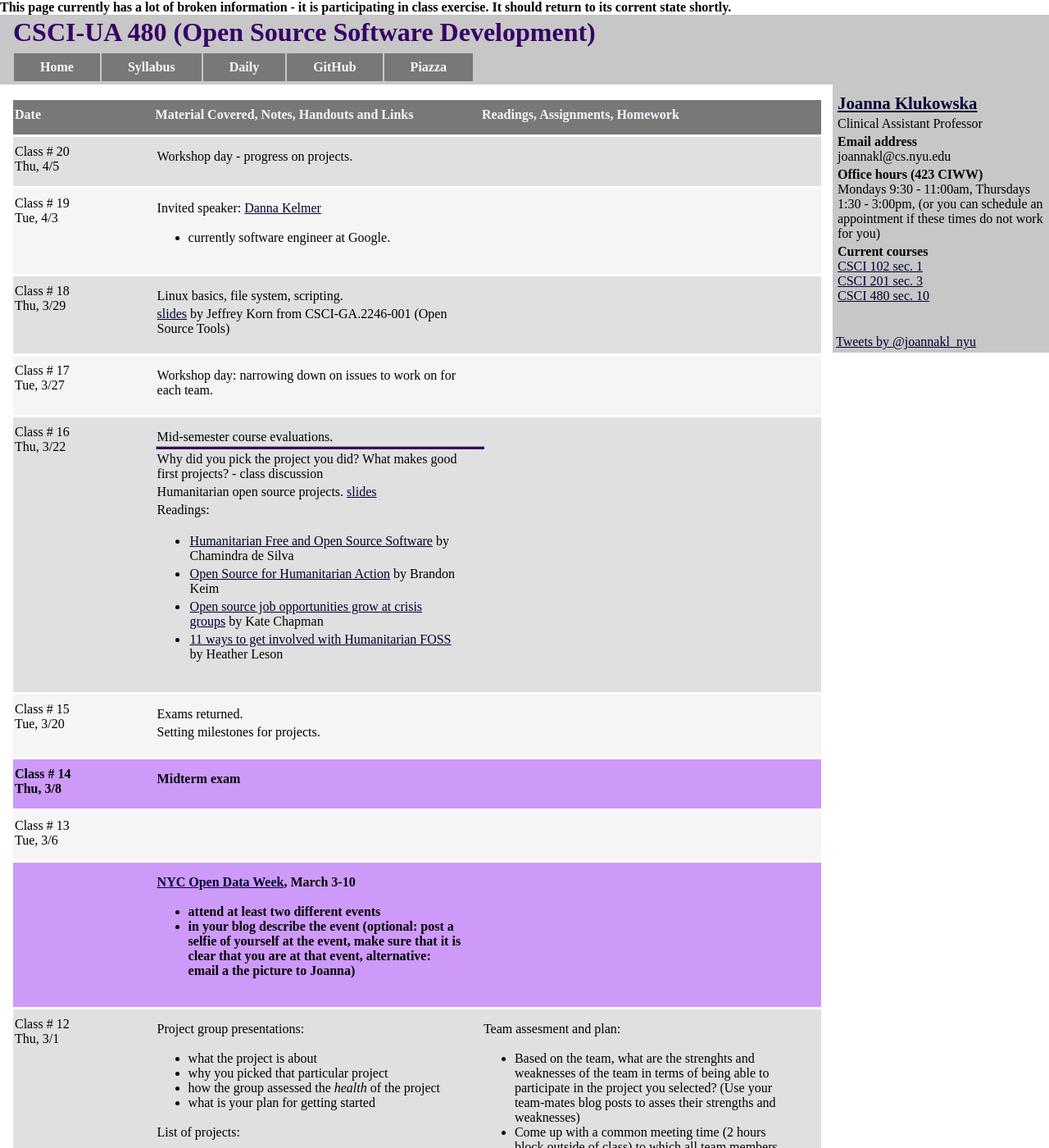
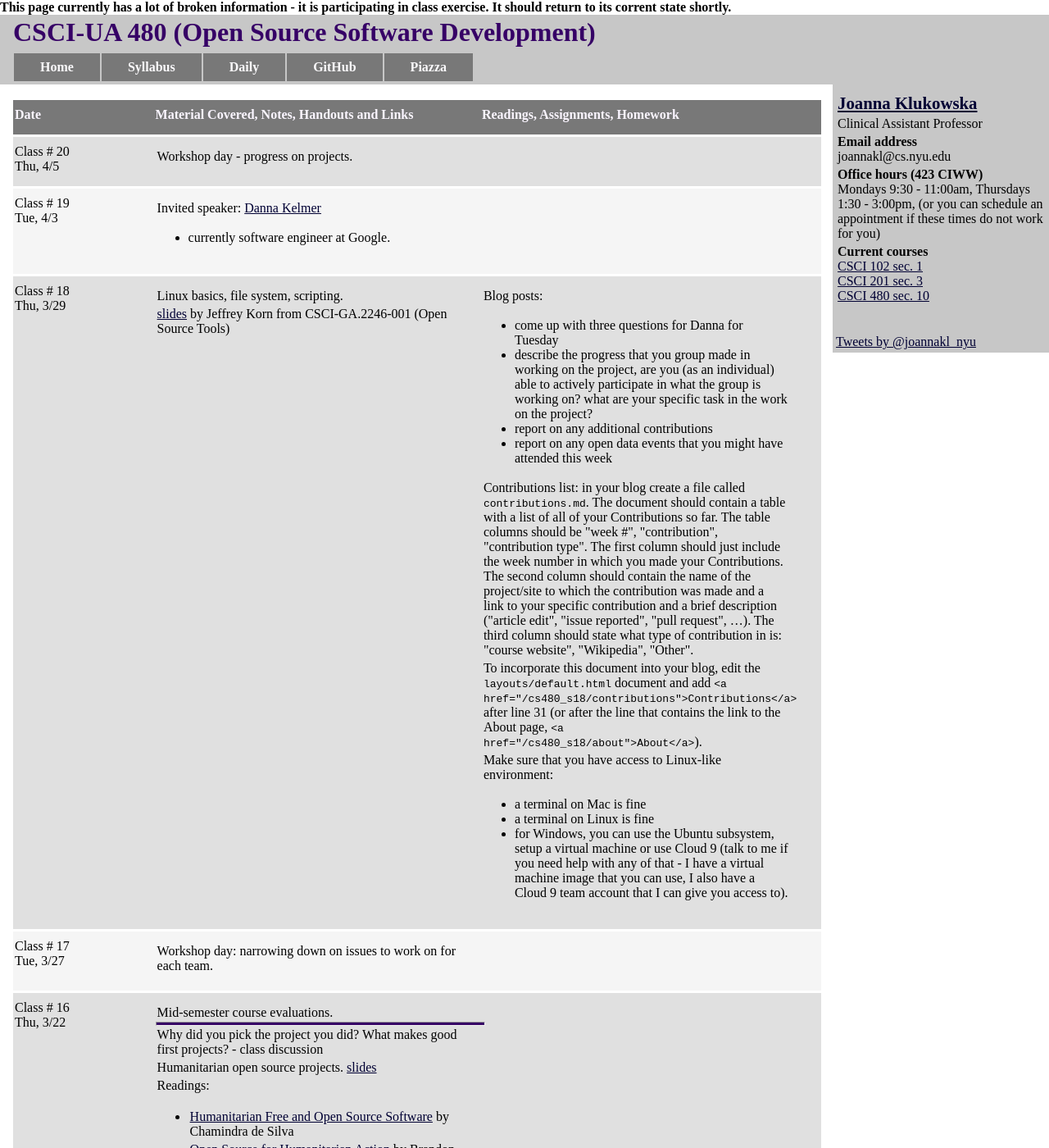
Before and after one commit to joannakl/cs480_s18, a Jekyll site: the page built from daily.html, in a window 1280 px wide and 1400 px high. Shown: the whole window at 82% size. Built offline with Jekyll 4.4.1, drawn with Linux system fonts in a browser that asks for light colours; comment, search, counter and statistics services are not loaded.

Commit message:
assignments for week 8

```diff
--- a/_includes/daily/18.markdown
+++ b/_includes/daily/18.markdown
@@ -25,6 +25,34 @@ Jeffrey Korn from CSCI-GA.2246-001 (Open Source Tools)
 <div class="column_assign">
 <p markdown="block">
 
+Blog posts:
+- come up with three questions for Danna for Tuesday
+- describe the progress that you group made in working on the project,
+are you (as an individual) able to actively participate in what the group
+is working on? what are your specific task in the work on the project?
+- report on any additional contributions
+- report on any open data events that you might have attended this week
+
+Contributions list: in your blog create a file called `contributions.md`.
+The document should contain a table with a list of all of your Contributions
+so far. The table columns should be "week #", "contribution", "contribution type".
+The first column should just include the week number in which you made your Contributions.
+The second column should contain the name of the project/site to which the contribution
+was made and a link to your specific contribution and a brief description ("article edit",
+"issue reported", "pull request", ...). The third column should
+state what type of contribution in is: "course website", "Wikipedia", "Other".
+
+To incorporate this document into your blog, edit the `layouts/default.html` document
+and add `<a href="{{ site.baseurl }}/contributions">Contributions</a>` after line
+31 (or after the line that contains the link to the About page, `<a href="{{ site.baseurl }}/about">About</a>`).
+
+Make sure that you have access to Linux-like environment:
+- a terminal on Mac is fine
+- a terminal on Linux is fine
+- for Windows, you can use the Ubuntu subsystem, setup a virtual machine or use
+Cloud 9 (talk to me if you need help with any of that - I have a virtual machine image
+  that you can use, I also have a Cloud 9 team account that I can give you access to).
+
 </p>
 </div>
 
```
